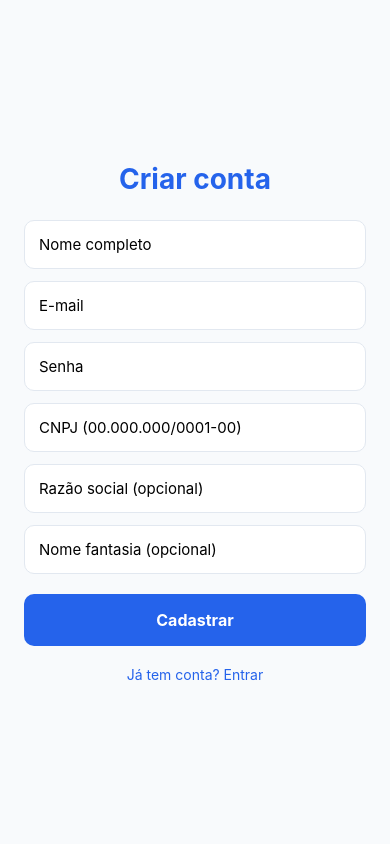
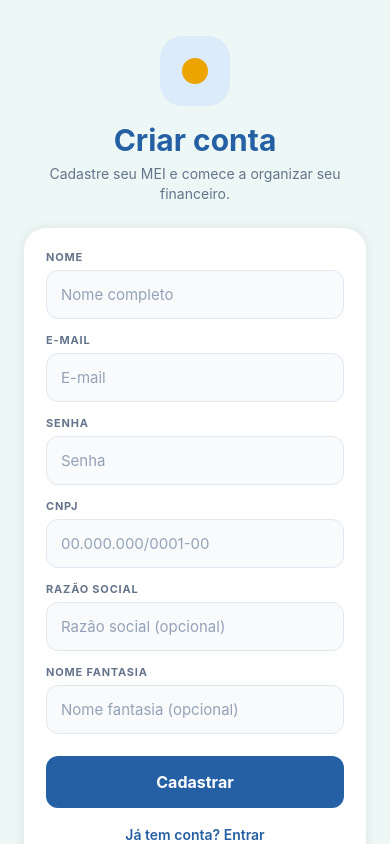
Before and after one commit to ligiamarchina/valora-mobile, a React Native app in the folder mobile/: screen /Cadastro in a window 390 px wide. Built offline with nearby package versions, Linux system fonts and the light colour scheme.

Commit message:
Login e Home screen repaginados

```diff
--- a/mobile/source/screens/CadastroScreen.js
+++ b/mobile/source/screens/CadastroScreen.js
@@ -1,13 +1,26 @@
 import { useState } from 'react';
 import {
   View, Text, TextInput, TouchableOpacity,
-  StyleSheet, Alert, ActivityIndicator, ScrollView
+  StyleSheet, Alert, ActivityIndicator, ScrollView,
+  KeyboardAvoidingView, Platform
 } from 'react-native';
 import { useAuth } from '../context/AuthContext';
 
+const AZUL = '#2660A4';
+const AMBAR = '#ECA400';
+const PRETO = '#050505';
+const FUNDO = '#EDF7F6';
+
 export default function CadastroScreen({ navigation }) {
   const { cadastro } = useAuth();
-  const [form, setForm] = useState({ nome: '', email: '', senha: '', cnpj: '', razao_social: '', nome_fantasia: '' });
+  const [form, setForm] = useState({
+    nome: '',
+    email: '',
+    senha: '',
+    cnpj: '',
+    razao_social: '',
+    nome_fantasia: ''
+  });
   const [carregando, setCarregando] = useState(false);
 
   function atualizar(campo, valor) {
@@ -32,45 +45,159 @@ export default function CadastroScreen({ navigation }) {
   }
 
   return (
-    <ScrollView contentContainerStyle={s.container}>
+    <KeyboardAvoidingView
+      style={s.container}
+      behavior={Platform.OS === 'ios' ? 'padding' : undefined}
+    >
+      <ScrollView
+        contentContainerStyle={s.scroll}
+        showsVerticalScrollIndicator={false}
+        keyboardShouldPersistTaps="handled"
+      >
+        <View style={s.topo}>
+          <View style={s.logoWrap}>
+            <View style={s.logoCircle} />
+          </View>
           <Text style={s.titulo}>Criar conta</Text>
+          <Text style={s.subtitulo}>Cadastre seu MEI e comece a organizar seu financeiro.</Text>
+        </View>
 
+        <View style={s.card}>
           {[
-        { campo: 'nome', placeholder: 'Nome completo' },
-        { campo: 'email', placeholder: 'E-mail', keyboard: 'email-address' },
-        { campo: 'senha', placeholder: 'Senha', secure: true },
-        { campo: 'cnpj', placeholder: 'CNPJ (00.000.000/0001-00)' },
-        { campo: 'razao_social', placeholder: 'Razão social (opcional)' },
-        { campo: 'nome_fantasia', placeholder: 'Nome fantasia (opcional)' },
-      ].map(({ campo, placeholder, keyboard, secure }) => (
+            { campo: 'nome', placeholder: 'Nome completo', label: 'Nome' },
+            { campo: 'email', placeholder: 'E-mail', label: 'E-mail', keyboard: 'email-address' },
+            { campo: 'senha', placeholder: 'Senha', label: 'Senha', secure: true },
+            { campo: 'cnpj', placeholder: '00.000.000/0001-00', label: 'CNPJ' },
+            { campo: 'razao_social', placeholder: 'Razão social (opcional)', label: 'Razão social' },
+            { campo: 'nome_fantasia', placeholder: 'Nome fantasia (opcional)', label: 'Nome fantasia' },
+          ].map(({ campo, placeholder, label, keyboard, secure }) => (
+            <View key={campo} style={s.campo}>
+              <Text style={s.label}>{label}</Text>
               <TextInput
-          key={campo}
                 style={s.input}
                 placeholder={placeholder}
+                placeholderTextColor="#94A3B8"
                 value={form[campo]}
                 onChangeText={v => atualizar(campo, v)}
                 keyboardType={keyboard || 'default'}
                 secureTextEntry={secure || false}
                 autoCapitalize="none"
               />
+            </View>
           ))}
 
           <TouchableOpacity style={s.botao} onPress={handleCadastro} disabled={carregando}>
-        {carregando ? <ActivityIndicator color="#fff" /> : <Text style={s.botaoTexto}>Cadastrar</Text>}
+            {carregando ? (
+              <ActivityIndicator color="#fff" />
+            ) : (
+              <Text style={s.botaoTexto}>Cadastrar</Text>
+            )}
           </TouchableOpacity>
 
           <TouchableOpacity onPress={() => navigation.navigate('Login')}>
             <Text style={s.link}>Já tem conta? Entrar</Text>
           </TouchableOpacity>
+        </View>
       </ScrollView>
+    </KeyboardAvoidingView>
   );
 }
 
 const s = StyleSheet.create({
-  container: { padding: 24, backgroundColor: '#F8FAFC', flexGrow: 1, justifyContent: 'center' },
-  titulo: { fontSize: 28, fontWeight: 'bold', color: '#2563EB', textAlign: 'center', marginBottom: 24 },
-  input: { backgroundColor: '#fff', borderWidth: 1, borderColor: '#E2E8F0', borderRadius: 10, padding: 14, marginBottom: 12, fontSize: 15 },
-  botao: { backgroundColor: '#2563EB', borderRadius: 10, padding: 16, alignItems: 'center', marginTop: 8 },
-  botaoTexto: { color: '#fff', fontWeight: 'bold', fontSize: 16 },
-  link: { color: '#2563EB', textAlign: 'center', marginTop: 20, fontSize: 14 },
+  container: {
+    flex: 1,
+    backgroundColor: FUNDO,
+  },
+  scroll: {
+    flexGrow: 1,
+    justifyContent: 'center',
+    padding: 24,
+    paddingVertical: 36,
+  },
+
+  topo: {
+    alignItems: 'center',
+    marginBottom: 24,
+  },
+  logoWrap: {
+    width: 70,
+    height: 70,
+    borderRadius: 22,
+    backgroundColor: '#DCEBFA',
+    alignItems: 'center',
+    justifyContent: 'center',
+    marginBottom: 16,
+  },
+  logoCircle: {
+    width: 26,
+    height: 26,
+    borderRadius: 999,
+    backgroundColor: AMBAR,
+  },
+  titulo: {
+    fontSize: 30,
+    fontWeight: 'bold',
+    color: AZUL,
+    marginBottom: 6,
+  },
+  subtitulo: {
+    fontSize: 14,
+    color: '#64748B',
+    textAlign: 'center',
+    lineHeight: 20,
+    paddingHorizontal: 10,
+  },
+
+  card: {
+    backgroundColor: '#fff',
+    borderRadius: 22,
+    padding: 22,
+    shadowColor: '#000',
+    shadowOpacity: 0.08,
+    shadowRadius: 12,
+    elevation: 4,
+  },
+
+  campo: {
+    marginBottom: 14,
+  },
+  label: {
+    fontSize: 11,
+    fontWeight: '700',
+    color: '#64748B',
+    textTransform: 'uppercase',
+    letterSpacing: 0.8,
+    marginBottom: 6,
+  },
+  input: {
+    backgroundColor: '#F8FAFC',
+    borderWidth: 1.5,
+    borderColor: '#E2E8F0',
+    borderRadius: 12,
+    paddingHorizontal: 14,
+    paddingVertical: 14,
+    fontSize: 15,
+    color: PRETO,
+  },
+
+  botao: {
+    backgroundColor: AZUL,
+    borderRadius: 12,
+    padding: 16,
+    alignItems: 'center',
+    marginTop: 8,
+  },
+  botaoTexto: {
+    color: '#fff',
+    fontWeight: 'bold',
+    fontSize: 16,
+  },
+
+  link: {
+    color: AZUL,
+    textAlign: 'center',
+    marginTop: 18,
+    fontSize: 14,
+    fontWeight: '600',
+  },
 });
--- a/mobile/source/screens/LoginScreen.js
+++ b/mobile/source/screens/LoginScreen.js
@@ -1,9 +1,15 @@
 import { useState } from 'react';
 import {
   View, Text, TextInput, TouchableOpacity,
-  StyleSheet, Alert, ActivityIndicator, KeyboardAvoidingView, Platform
+  StyleSheet, Alert, ActivityIndicator,
+  KeyboardAvoidingView, Platform
 } from 'react-native';
 import { useAuth } from '../context/AuthContext';
+
+const AZUL = '#2660A4';
+const AMBAR = '#ECA400';
+const PRETO = '#050505';
+const FUNDO = '#EDF7F6';
 
 export default function LoginScreen({ navigation }) {
   const { login } = useAuth();
@@ -24,43 +30,164 @@ export default function LoginScreen({ navigation }) {
   }
 
   return (
-    <KeyboardAvoidingView style={s.container} behavior={Platform.OS === 'ios' ? 'padding' : undefined}>
-      <Text style={s.titulo}>MEI Gestão</Text>
-      <Text style={s.subtitulo}>Controle financeiro simples</Text>
+    <KeyboardAvoidingView
+      style={s.container}
+      behavior={Platform.OS === 'ios' ? 'padding' : undefined}
+    >
+      <View style={s.topo}>
+        <View style={s.logoWrap}>
+          <View style={s.logoCircle} />
+        </View>
+        <Text style={s.titulo}>Valora</Text>
+        <Text style={s.subtitulo}>O valor do seu negócio, organizado.</Text>
+      </View>
 
+      <View style={s.card}>
+        <Text style={s.cardTitulo}>Entrar</Text>
+        <Text style={s.cardSubtitulo}>Acesse sua conta para acompanhar o fluxo do seu negócio.</Text>
+
+        <View style={s.campo}>
+          <Text style={s.label}>E-mail</Text>
           <TextInput
             style={s.input}
-        placeholder="E-mail"
+            placeholder="seuemail@exemplo.com"
+            placeholderTextColor="#94A3B8"
             value={email}
             onChangeText={setEmail}
             keyboardType="email-address"
             autoCapitalize="none"
           />
+        </View>
+
+        <View style={s.campo}>
+          <Text style={s.label}>Senha</Text>
           <TextInput
             style={s.input}
-        placeholder="Senha"
+            placeholder="Digite sua senha"
+            placeholderTextColor="#94A3B8"
             value={senha}
             onChangeText={setSenha}
             secureTextEntry
           />
+        </View>
 
         <TouchableOpacity style={s.botao} onPress={handleLogin} disabled={carregando}>
-        {carregando ? <ActivityIndicator color="#fff" /> : <Text style={s.botaoTexto}>Entrar</Text>}
+          {carregando ? (
+            <ActivityIndicator color="#fff" />
+          ) : (
+            <Text style={s.botaoTexto}>Entrar</Text>
+          )}
         </TouchableOpacity>
 
         <TouchableOpacity onPress={() => navigation.navigate('Cadastro')}>
           <Text style={s.link}>Não tem conta? Cadastre-se</Text>
         </TouchableOpacity>
+      </View>
     </KeyboardAvoidingView>
   );
 }
 
 const s = StyleSheet.create({
-  container: { flex: 1, justifyContent: 'center', padding: 24, backgroundColor: '#F8FAFC' },
-  titulo: { fontSize: 32, fontWeight: 'bold', color: '#2563EB', textAlign: 'center', marginBottom: 4 },
-  subtitulo: { fontSize: 14, color: '#64748B', textAlign: 'center', marginBottom: 32 },
-  input: { backgroundColor: '#fff', borderWidth: 1, borderColor: '#E2E8F0', borderRadius: 10, padding: 14, marginBottom: 12, fontSize: 15 },
-  botao: { backgroundColor: '#2563EB', borderRadius: 10, padding: 16, alignItems: 'center', marginTop: 8 },
-  botaoTexto: { color: '#fff', fontWeight: 'bold', fontSize: 16 },
-  link: { color: '#2563EB', textAlign: 'center', marginTop: 20, fontSize: 14 },
+  container: {
+    flex: 1,
+    backgroundColor: FUNDO,
+    justifyContent: 'center',
+    padding: 24,
+  },
+
+  topo: {
+    alignItems: 'center',
+    marginBottom: 28,
+  },
+  logoWrap: {
+    width: 70,
+    height: 70,
+    borderRadius: 22,
+    backgroundColor: '#DCEBFA',
+    alignItems: 'center',
+    justifyContent: 'center',
+    marginBottom: 16,
+  },
+  logoCircle: {
+    width: 26,
+    height: 26,
+    borderRadius: 999,
+    backgroundColor: AMBAR,
+  },
+  titulo: {
+    fontSize: 34,
+    fontWeight: 'bold',
+    color: AZUL,
+    marginBottom: 6,
+  },
+  subtitulo: {
+    fontSize: 14,
+    color: '#64748B',
+    textAlign: 'center',
+  },
+
+  card: {
+    backgroundColor: '#fff',
+    borderRadius: 22,
+    padding: 22,
+    shadowColor: '#000',
+    shadowOpacity: 0.08,
+    shadowRadius: 12,
+    elevation: 4,
+  },
+  cardTitulo: {
+    fontSize: 24,
+    fontWeight: 'bold',
+    color: PRETO,
+    marginBottom: 6,
+  },
+  cardSubtitulo: {
+    fontSize: 13,
+    color: '#64748B',
+    lineHeight: 19,
+    marginBottom: 20,
+  },
+
+  campo: {
+    marginBottom: 14,
+  },
+  label: {
+    fontSize: 11,
+    fontWeight: '700',
+    color: '#64748B',
+    textTransform: 'uppercase',
+    letterSpacing: 0.8,
+    marginBottom: 6,
+  },
+  input: {
+    backgroundColor: '#F8FAFC',
+    borderWidth: 1.5,
+    borderColor: '#E2E8F0',
+    borderRadius: 12,
+    paddingHorizontal: 14,
+    paddingVertical: 14,
+    fontSize: 15,
+    color: PRETO,
+  },
+
+  botao: {
+    backgroundColor: AZUL,
+    borderRadius: 12,
+    padding: 16,
+    alignItems: 'center',
+    marginTop: 8,
+  },
+  botaoTexto: {
+    color: '#fff',
+    fontWeight: 'bold',
+    fontSize: 16,
+  },
+
+  link: {
+    color: AZUL,
+    textAlign: 'center',
+    marginTop: 18,
+    fontSize: 14,
+    fontWeight: '600',
+  },
 });
```
Lines whose indentation alone changed are shown as unchanged.
